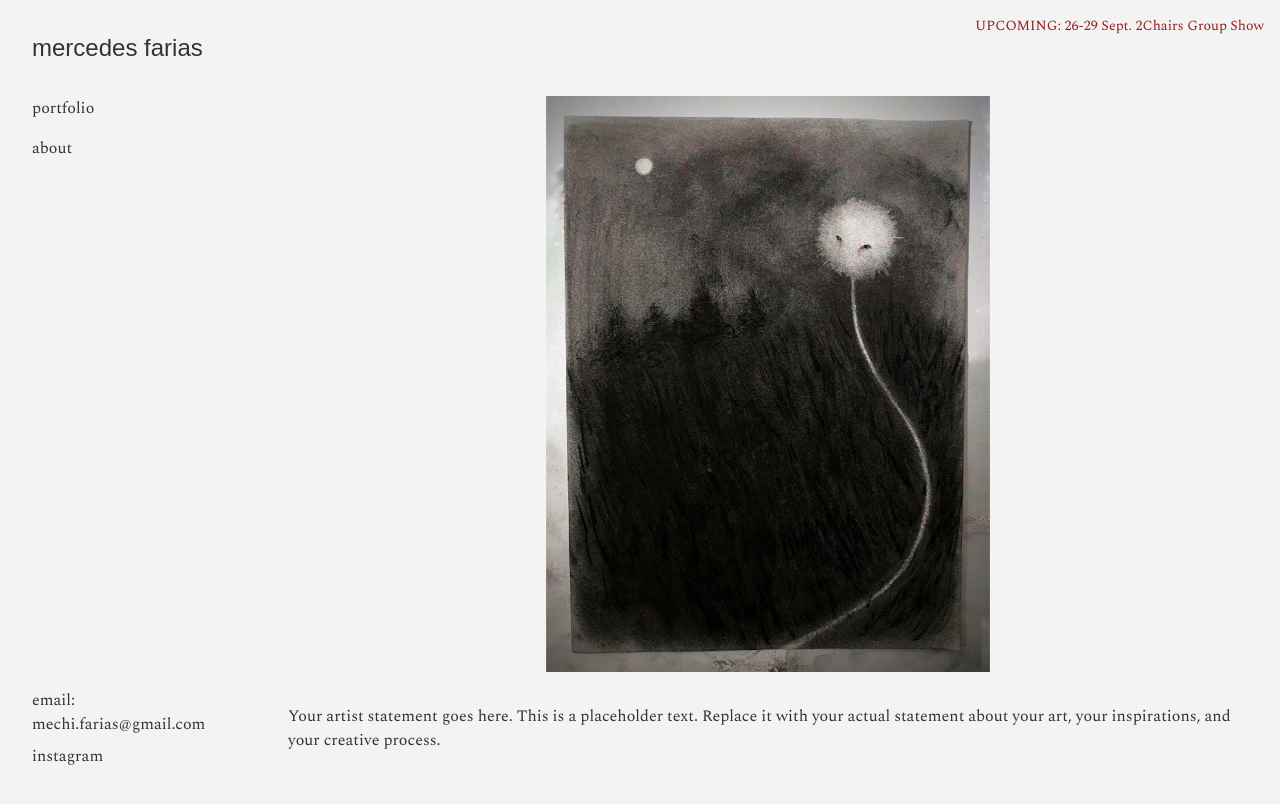
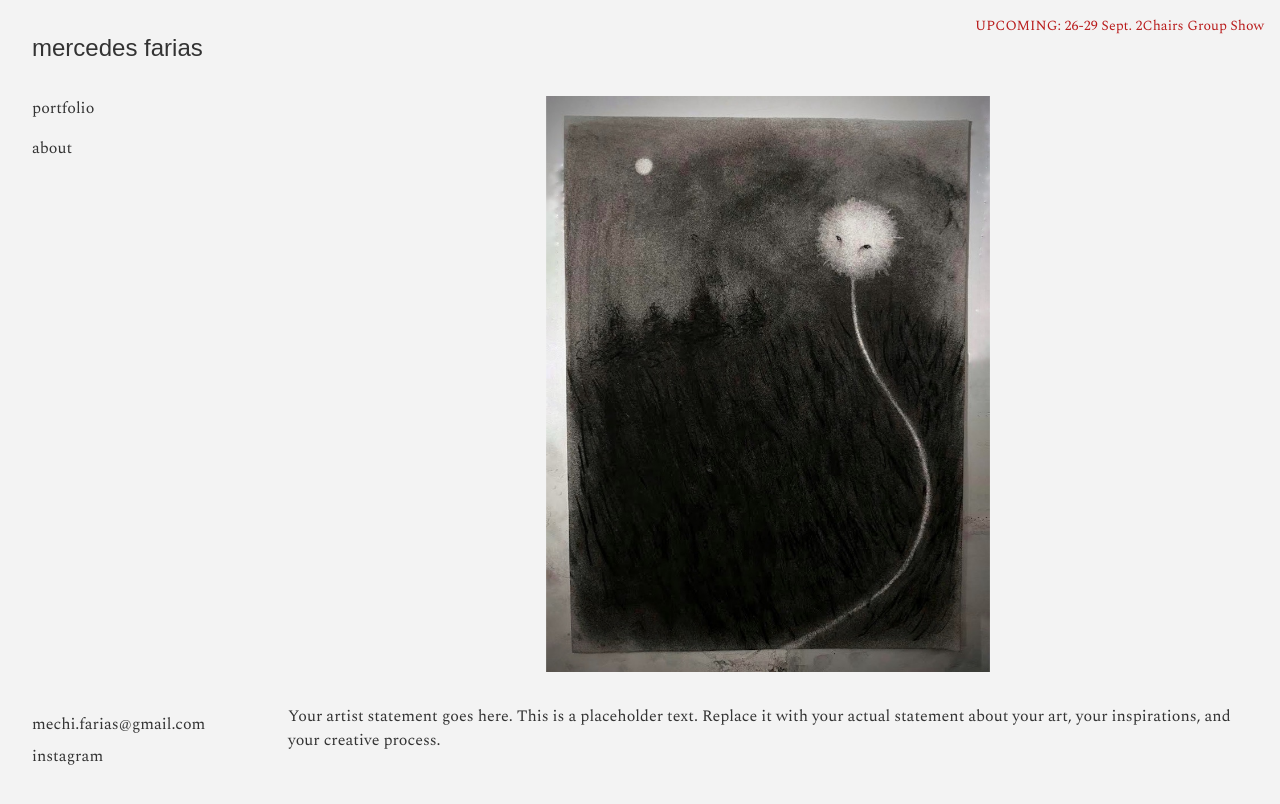
Before and after one commit to purpl3bot/web-v0, a Next.js app: page / in a window 1280 px wide. Shown: the top 804 px of the page. Built offline with nearby package versions, Linux system fonts and the light colour scheme; a web font is replaced by a local one.

Commit message:
Update Layout.tsx

```diff
--- a/components/Layout.tsx
+++ b/components/Layout.tsx
@@ -3,7 +3,7 @@ import Link from 'next/link'
 export default function Layout({ children }: { children: React.ReactNode }) {
   return (
     <div className="min-h-screen font-spectral">
-      <div className="fixed top-4 right-4 text-red-800 text-sm">
+      <div className="fixed top-4 right-4 text-red-700 text-sm">
         UPCOMING: 26-29 Sept. 2Chairs Group Show
       </div>
       <div className="flex">
@@ -21,7 +21,7 @@ export default function Layout({ children }: { children: React.ReactNode }) {
           </div>
           <div>
             <a href="mailto:mechi.farias@gmail.com" className="block mb-2">
-              email: mechi.farias@gmail.com
+              mechi.farias@gmail.com
             </a>
             <a
               href="https://www.instagram.com/mechifariasu.u"
```
